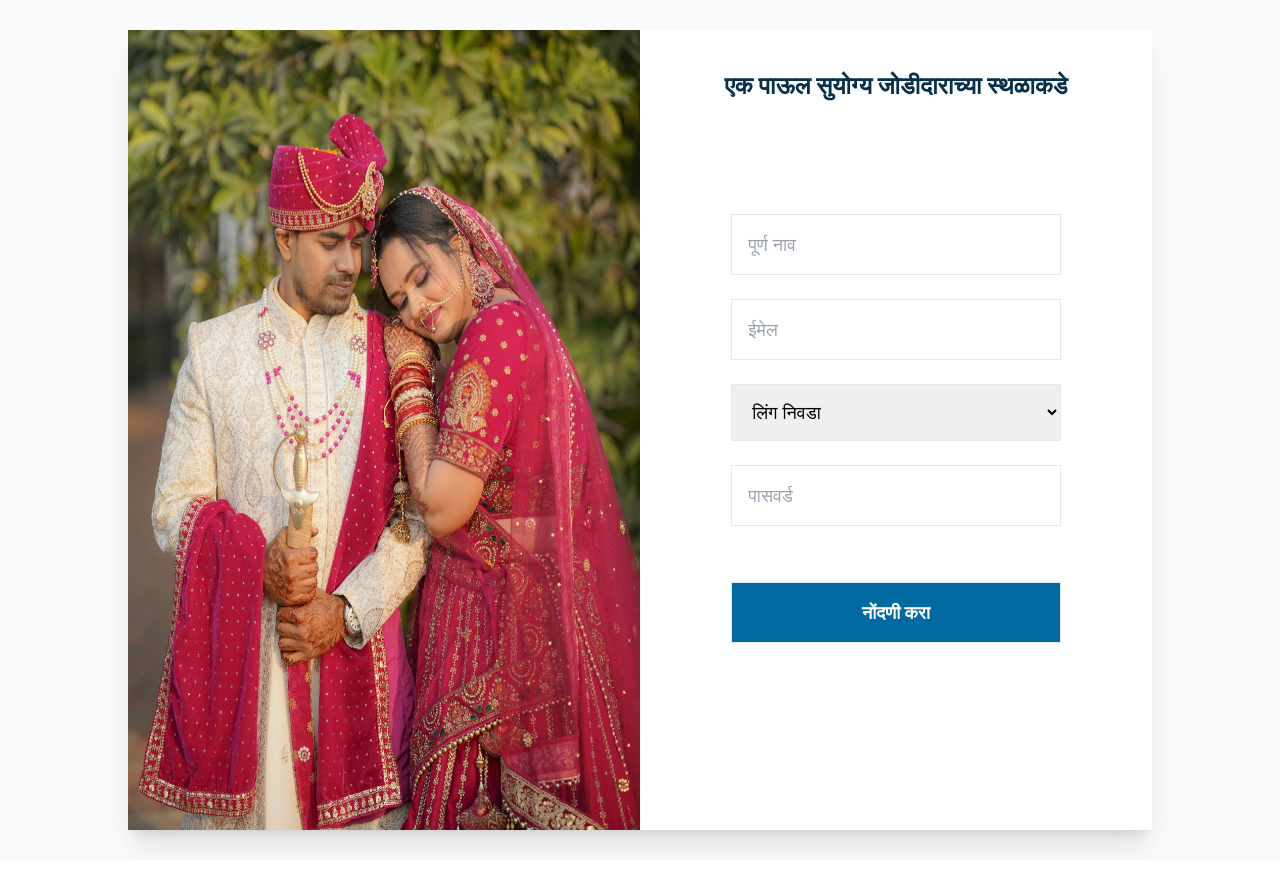
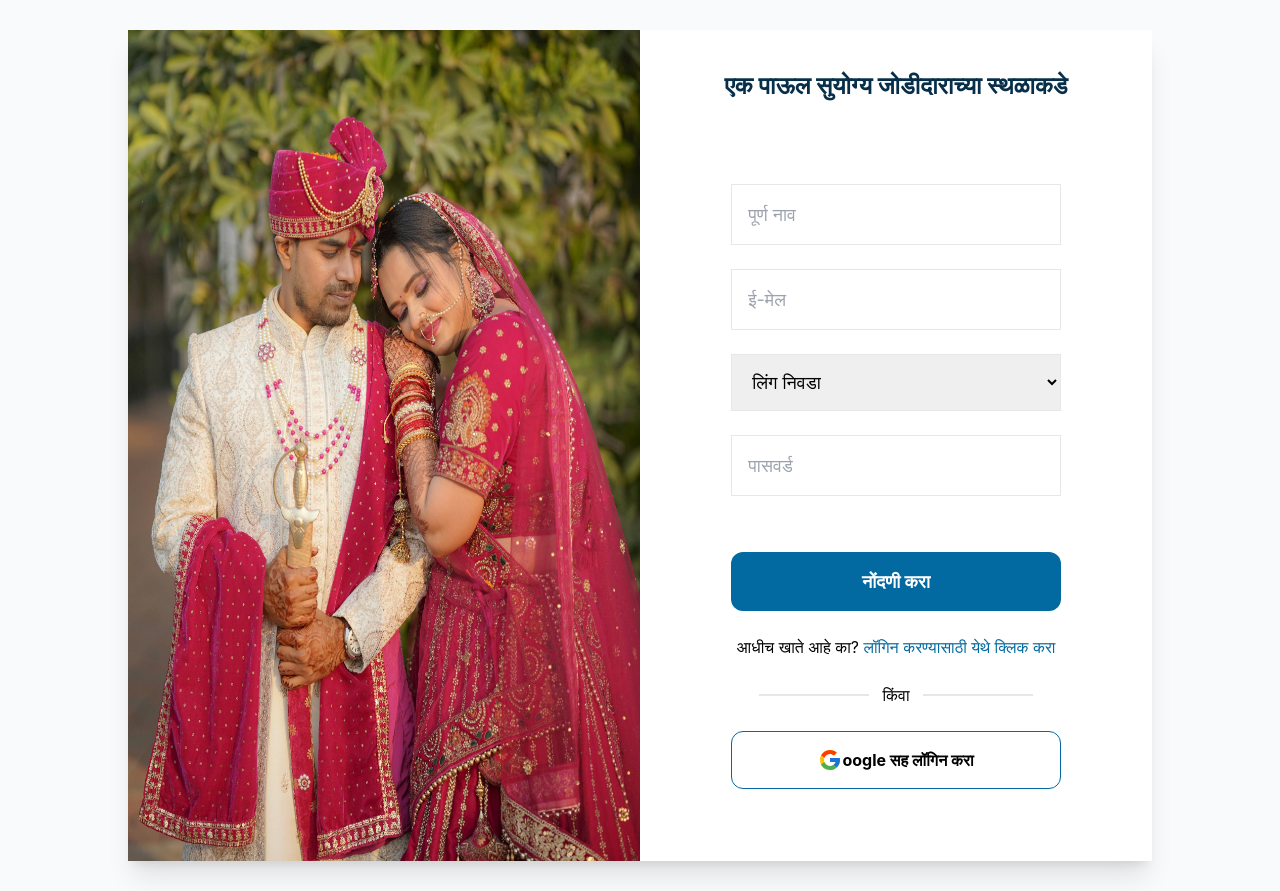
Before and after one commit to Increditex-Software-Solutions-Pvt-Ltd/new_BurudBandhan, a React (Create React App) app in the folder frontend/: page /register in a window 1280 px wide. Before the commit the page ends 860 px from the top, so only its background shows below. Built offline with nearby package versions, Linux system fonts and the light colour scheme.

Commit message:
added css to register page

```diff
--- a/frontend/src/Components/Register/RegisterForm.jsx
+++ b/frontend/src/Components/Register/RegisterForm.jsx
@@ -1,4 +1,5 @@
-import React, { useState } from 'react'
+import React, { useState } from 'react';
+import { FcGoogle } from "react-icons/fc";
 
 const iniUser = {
   fullName:"",
@@ -20,7 +21,7 @@ const RegisterForm = () => {
   }
 
   return (
-    <div className='mt-[80px]'>
+    <div className='mt-[50px]'>
       <form
       className='
       w-[80%] m-auto
@@ -42,7 +43,7 @@ const RegisterForm = () => {
         <div>
           <input
           className='border w-full p-4 focus:outline-none text-[18px]'
-          placeholder='ईमेल'
+          placeholder='ई-मेल'
           type="email"
           name='email'
           value={user.email}
@@ -76,7 +77,8 @@ const RegisterForm = () => {
 
         <div>
           <input
-          className='border
+          className='rounded-xl
+          cursor-pointer
           w-full p-4 mt-8
           focus:outline-none
           text-[18px] font-bold
@@ -86,6 +88,28 @@ const RegisterForm = () => {
           />
         </div>
 
+        <div>
+          <p>आधीच खाते आहे का? <a className='text-sky-700 hover:text-sky-500' href='/login'>लॉगिन करण्यासाठी येथे क्लिक करा</a></p>
+        </div>
+
+        <div className='flex justify-center items-center'>
+          <div className='w-1/3 border'></div>
+          <p className='w-1/6'>किंवा </p>
+          <div className='w-1/3 border'></div>
+        </div>
+
+        <div className='border border-sky-700
+        font-bold rounded-xl py-4
+        flex justify-center items-center
+        hover:bg-sky-100 hover:border-sky-300
+        cursor-pointer
+        '>
+          {/* google icon */}
+          <FcGoogle className='text-2xl' />
+          <p>oogle सह लॉगिन करा</p>
+
+        </div>
+
 
       </form>
     </div>
```
